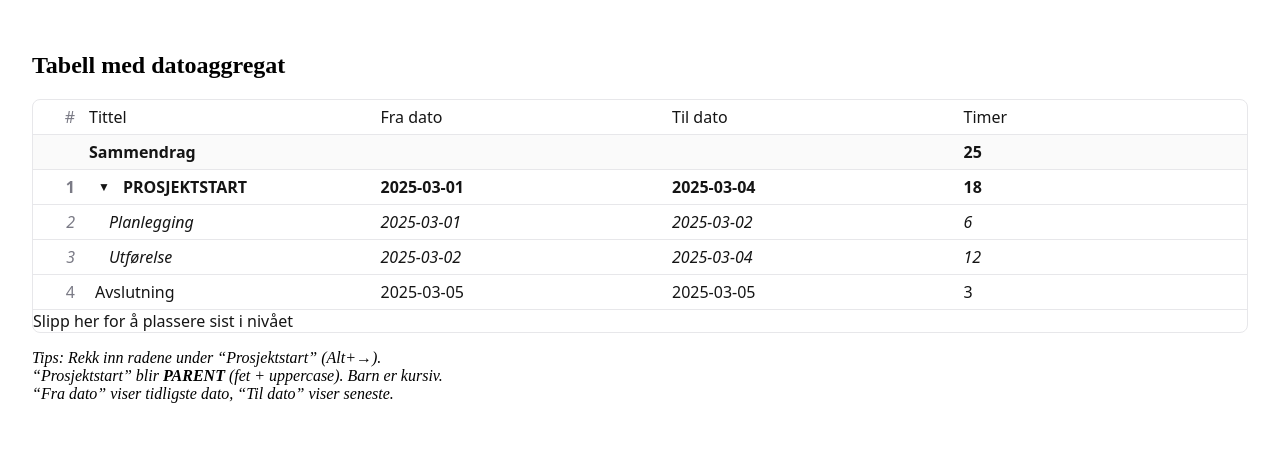
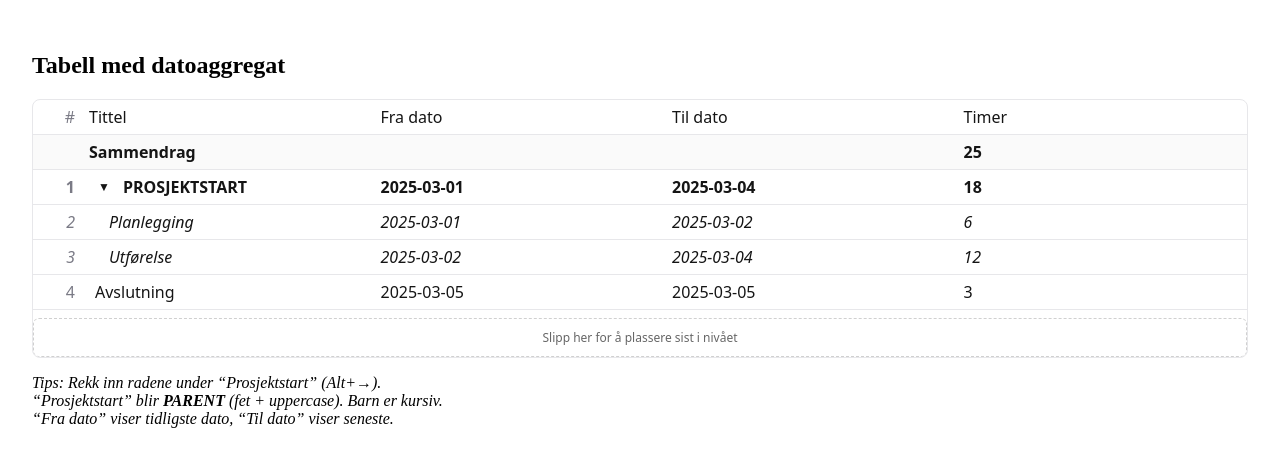
Before and after one commit to Hypermicro-code/TableCore, a React (Vite) app: page / in a window 1280 px wide. Shown: the top 466 px of the page. Built offline with nearby package versions, Linux system fonts and the light colour scheme.

Commit message:
Update tablecore.css

```diff
--- a/src/styles/tablecore.css
+++ b/src/styles/tablecore.css
@@ -66,4 +66,20 @@
 /* (Valgfritt) litt diskret drop-indikasjon kan legges til senere */
 /* ==== [BLOCK: DnD styling] END ==== */
 
+/* ==== [BLOCK: DnD tail-drop] BEGIN ==== */
+.tc-tail-drop{
+  margin-top: 8px;
+  padding: 10px 12px;
+  border: 1px dashed #d0d0d0;
+  border-radius: 6px;
+  text-align: center;
+  font-size: 12px;
+  color: #666;
+  user-select: none;
+}
+.tc-tail-drop:hover{
+  border-color: #b5b5b5;
+}
+/* ==== [BLOCK: DnD tail-drop] END ==== */
+
 /* ==== [BLOCK: TableCore CSS] END ==== */
```
